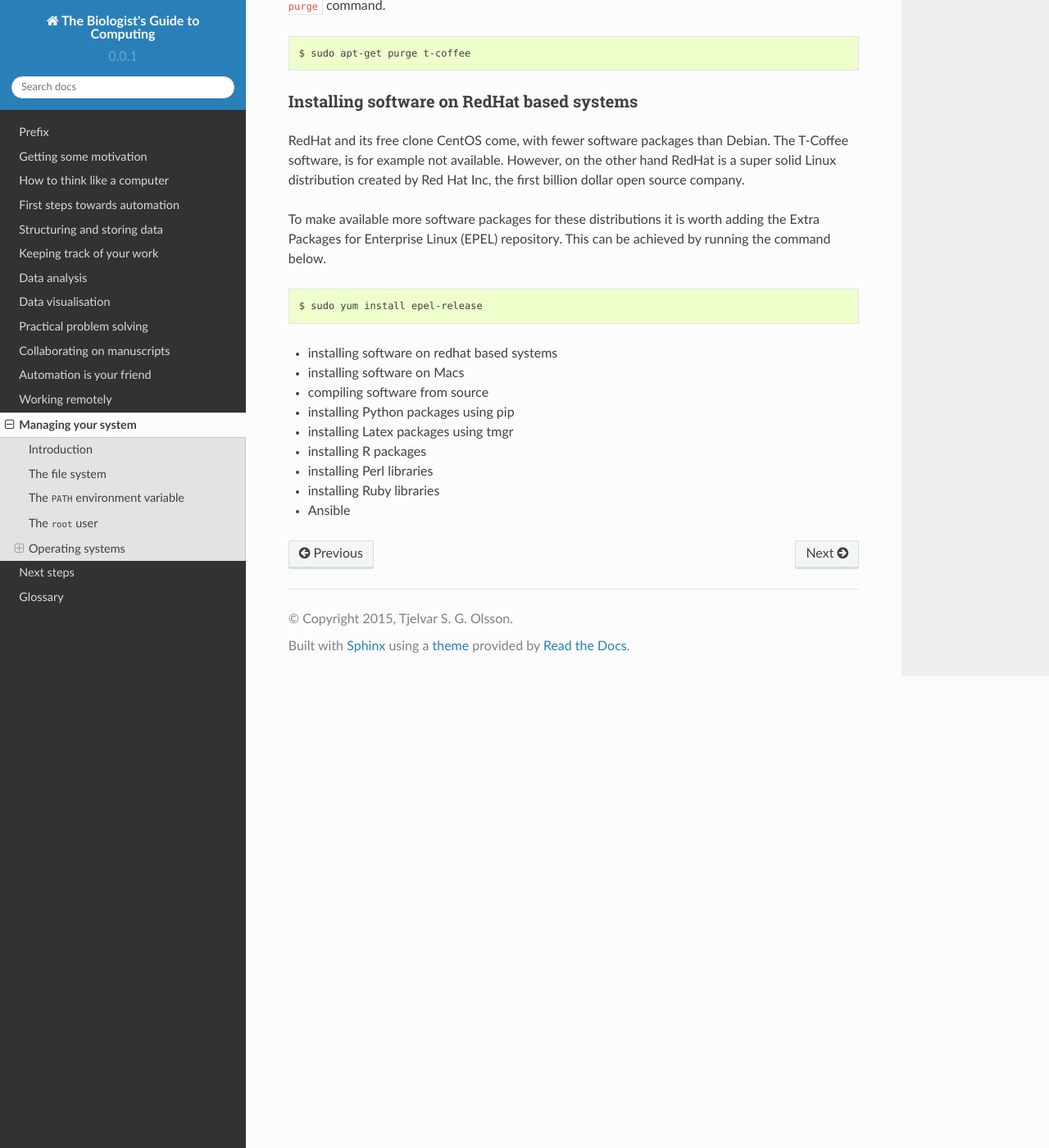
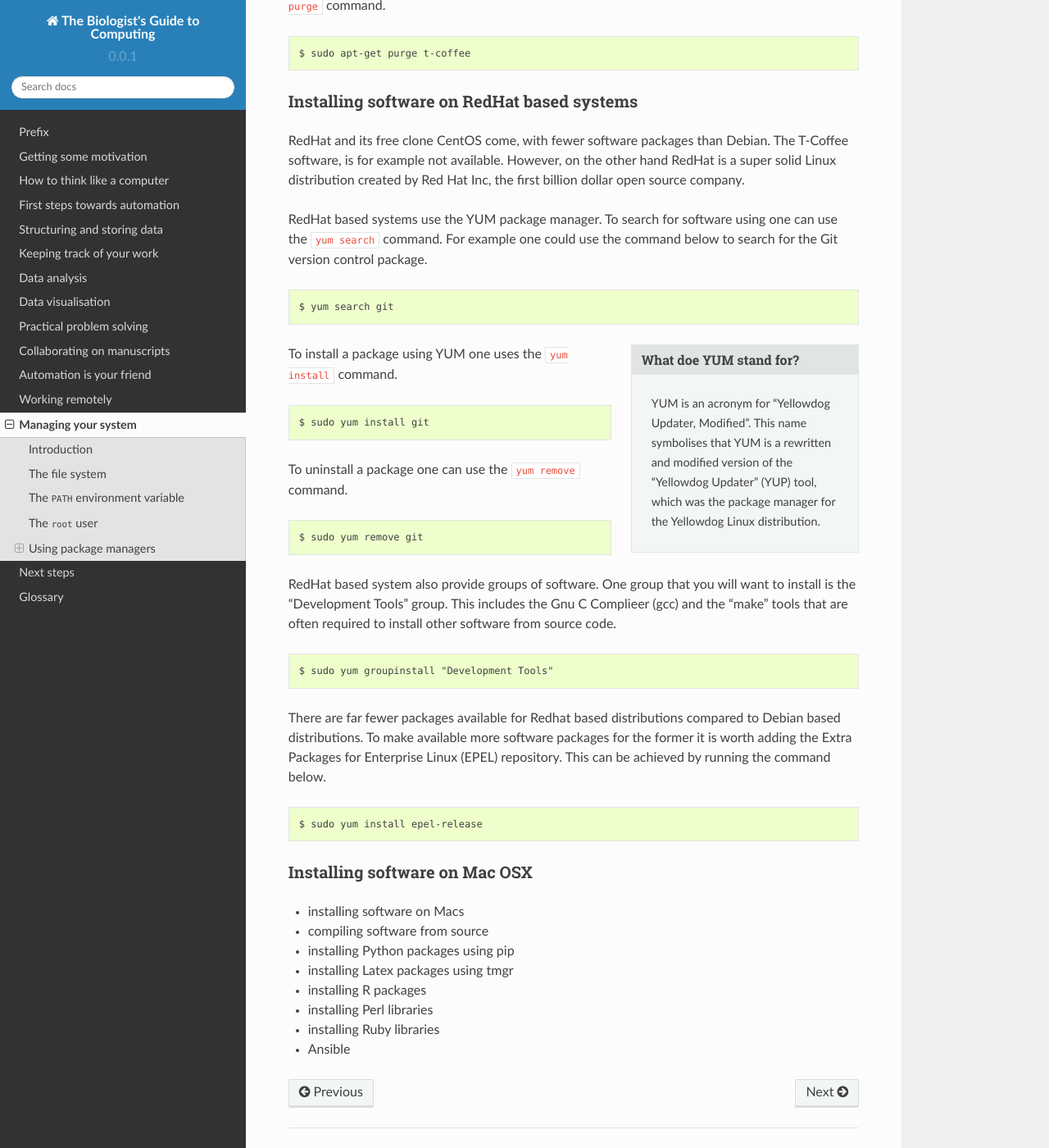
Before and after one commit to tjelvar-olsson/biologists-guide-to-computing, a Sphinx documentation site: the page built from source/managing-your-system.rst, in a window 1280 px wide and 1400 px high, scrolled down 4013 px. Shown: the whole window at 82% size. Built offline with Sphinx 7.4.7 and the Read the Docs theme 2.0.0, drawn with Linux system fonts in a browser that asks for light colours; some of the changed text lies outside the part shown.

Commit message:
Expanded yum section

```diff
--- a/source/managing-your-system.rst
+++ b/source/managing-your-system.rst
@@ -143,8 +143,8 @@ A consequence of the fact that only the ``root`` user can write files to the
 to install software (write files) to these default locations.
 
 
-Operating systems
------------------
+Using package managers
+----------------------
 
 All modern Linux distribution come with a so called package manager, which should
 be your first of call when trying to install software. Package managers make it
@@ -216,17 +216,55 @@ T-Coffee software, is for example not available. However, on the other hand
 RedHat is a super solid Linux distribution created by Red Hat Inc, the first billion
 dollar open source company.
 
-To make available more software packages for these distributions it is worth adding
-the Extra Packages for Enterprise Linux (EPEL) repository. This can be achieved by
-running the command below.
+RedHat based systems use the YUM package manager. To search for software using one can
+use the ``yum search`` command. For example one could use the command below to search
+for the Git version control package.
+
+.. code-block:: none
+
+    $ yum search git
+
+.. sidebar:: What doe YUM stand for?
+
+    YUM is an acronym for "Yellowdog Updater, Modified". This name symbolises that YUM
+    is a rewritten and modified version of the "Yellowdog Updater" (YUP) tool, which
+    was the package manager for the Yellowdog Linux distribution.
+
+To install a package using YUM one uses the ``yum install`` command.
+
+.. code-block:: none
+
+    $ sudo yum install git
+
+To uninstall a package one can use the ``yum remove`` command.
+
+.. code-block:: none
+
+    $ sudo yum remove git
+
+RedHat based system also provide groups of software. One group that you will
+want to install is the "Development Tools" group. This includes the Gnu C
+Complieer (gcc) and the "make" tools that are often required to install other
+software from source code.
+
+.. code-block:: none
+
+    $ sudo yum groupinstall "Development Tools"
+
+
+There are far fewer packages available for Redhat based distributions compared
+to Debian based distributions.  To make available more software packages for
+the former it is worth adding the Extra Packages for Enterprise Linux (EPEL)
+repository. This can be achieved by running the command below.
 
 .. code-block:: none
 
     $ sudo yum install epel-release
 
 
+Installing software on Mac OSX
+~~~~~~~~~~~~~~~~~~~~~~~~~~~~~~
 
-- installing software on redhat based systems
 - installing software on Macs
 - compiling software from source
 - installing Python packages using pip
```
